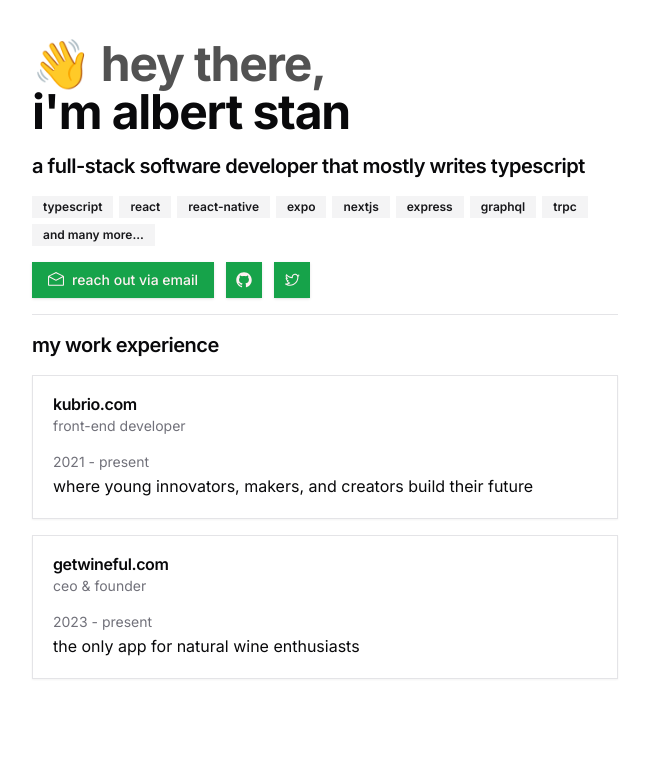
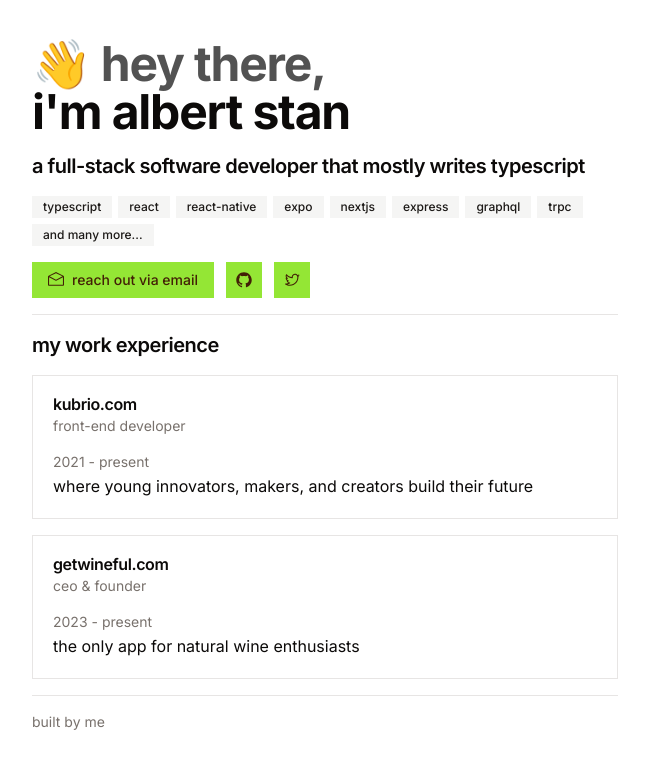
Before and after one commit to abesan27/albertstan.com, a Next.js app: page / in a window 1280 px wide. Shown: the top 768 px of the page, without its empty margins (315-964 px from the left). Built offline with nearby package versions, Linux system fonts and the light colour scheme.

Commit message:
error page and updated ui style & components

```diff
--- a/app/globals.css
+++ b/app/globals.css
@@ -5,47 +5,47 @@
 @layer base {
   :root {
     --background: 0 0% 100%;
-    --foreground: 240 10% 3.9%;
+    --foreground: 20 14.3% 4.1%;
     --card: 0 0% 100%;
-    --card-foreground: 240 10% 3.9%;
+    --card-foreground: 20 14.3% 4.1%;
     --popover: 0 0% 100%;
-    --popover-foreground: 240 10% 3.9%;
-    --primary: 142.1 76.2% 36.3%;
-    --primary-foreground: 355.7 100% 97.3%;
-    --secondary: 240 4.8% 95.9%;
-    --secondary-foreground: 240 5.9% 10%;
-    --muted: 240 4.8% 95.9%;
-    --muted-foreground: 240 3.8% 46.1%;
-    --accent: 240 4.8% 95.9%;
-    --accent-foreground: 240 5.9% 10%;
+    --popover-foreground: 20 14.3% 4.1%;
+    --primary: 87.8 78% 55.5%;
+    --primary-foreground: 26 83.3% 14.1%;
+    --secondary: 60 4.8% 95.9%;
+    --secondary-foreground: 24 9.8% 10%;
+    --muted: 60 4.8% 95.9%;
+    --muted-foreground: 25 5.3% 44.7%;
+    --accent: 60 4.8% 95.9%;
+    --accent-foreground: 24 9.8% 10%;
     --destructive: 0 84.2% 60.2%;
-    --destructive-foreground: 0 0% 98%;
-    --border: 240 5.9% 90%;
-    --input: 240 5.9% 90%;
-    --ring: 142.1 76.2% 36.3%;
+    --destructive-foreground: 60 9.1% 97.8%;
+    --border: 20 5.9% 90%;
+    --input: 20 5.9% 90%;
+    --ring: 20 14.3% 4.1%;
     --radius: 0rem;
   }
 
   .dark {
     --background: 20 14.3% 4.1%;
-    --foreground: 0 0% 95%;
-    --card: 24 9.8% 10%;
-    --card-foreground: 0 0% 95%;
-    --popover: 0 0% 9%;
-    --popover-foreground: 0 0% 95%;
-    --primary: 142.1 70.6% 45.3%;
-    --primary-foreground: 144.9 80.4% 10%;
-    --secondary: 240 3.7% 15.9%;
-    --secondary-foreground: 0 0% 98%;
-    --muted: 0 0% 15%;
-    --muted-foreground: 240 5% 64.9%;
+    --foreground: 60 9.1% 97.8%;
+    --card: 20 14.3% 4.1%;
+    --card-foreground: 60 9.1% 97.8%;
+    --popover: 20 14.3% 4.1%;
+    --popover-foreground: 60 9.1% 97.8%;
+    --primary: 87.8 78% 55.5%;
+    --primary-foreground: 26 83.3% 14.1%;
+    --secondary: 12 6.5% 15.1%;
+    --secondary-foreground: 60 9.1% 97.8%;
+    --muted: 12 6.5% 15.1%;
+    --muted-foreground: 24 5.4% 63.9%;
     --accent: 12 6.5% 15.1%;
-    --accent-foreground: 0 0% 98%;
+    --accent-foreground: 60 9.1% 97.8%;
     --destructive: 0 62.8% 30.6%;
-    --destructive-foreground: 0 85.7% 97.3%;
-    --border: 240 3.7% 15.9%;
-    --input: 240 3.7% 15.9%;
-    --ring: 142.4 71.8% 29.2%;
+    --destructive-foreground: 60 9.1% 97.8%;
+    --border: 12 6.5% 15.1%;
+    --input: 12 6.5% 15.1%;
+    --ring: 35.5 91.7% 32.9%;
   }
 }
 
--- /dev/null
+++ b/app/not-found.tsx
@@ -0,0 +1,14 @@
+"use client";
+
+import { Container } from "@/components/container";
+import { TypographyH4 } from "@/components/typography";
+
+const Error = () => {
+  return (
+    <Container>
+      <TypographyH4>404 error...</TypographyH4>
+    </Container>
+  );
+};
+
+export default Error;
--- a/app/page.tsx
+++ b/app/page.tsx
@@ -1,11 +1,18 @@
 "use client";
+
+import React from "react";
 
 import { Container } from "@/components/container";
 import { Separator } from "@/components/ui/separator";
 import { WorkSection } from "@/components/work-section";
 import { HeaderSection } from "@/components/header-section";
+import { Footer } from "@/components/footer";
 
 const Home = () => {
+  React.useEffect(() => {
+    console.log("i see you sneaking in here :)");
+  }, []);
+
   return (
     <Container>
       <HeaderSection />
@@ -13,6 +20,10 @@ const Home = () => {
       <Separator />
 
       <WorkSection />
+
+      <Separator />
+
+      <Footer />
     </Container>
   );
 };
--- /dev/null
+++ b/components/footer.tsx
@@ -0,0 +1,11 @@
+import { TypographyMuted } from "@/components/typography";
+
+const Footer = () => {
+  return (
+    <div>
+      <TypographyMuted>built by me</TypographyMuted>
+    </div>
+  );
+};
+
+export { Footer };
--- a/components/typography.tsx
+++ b/components/typography.tsx
@@ -30,6 +30,10 @@ const TypographyBlockquote = ({ children }: TypographyProps) => {
   return <blockquote className="mt-6 border-l-2 pl-6 italic">{children}</blockquote>;
 };
 
+const TypographyMuted = ({ children }: TypographyProps) => {
+  return <p className="text-sm text-muted-foreground">{children}</p>;
+};
+
 export {
   TypographyH1,
   TypographyH2,
@@ -37,4 +41,5 @@ export {
   TypographyH4,
   TypographyP,
   TypographyBlockquote,
+  TypographyMuted,
 };
--- a/components/ui/badge.tsx
+++ b/components/ui/badge.tsx
@@ -1,19 +1,16 @@
-import * as React from "react"
-import { cva, type VariantProps } from "class-variance-authority"
+import * as React from "react";
+import { cva, type VariantProps } from "class-variance-authority";
 
-import { cn } from "@/lib/utils"
+import { cn } from "@/lib/utils";
 
 const badgeVariants = cva(
-  "inline-flex items-center rounded-md border px-2.5 py-0.5 text-xs font-semibold transition-colors focus:outline-none focus:ring-2 focus:ring-ring focus:ring-offset-2",
+  "inline-flex items-center rounded-md border px-2.5 py-0.5 text-xs font-medium transition-colors focus:outline-none focus:ring-2 focus:ring-ring focus:ring-offset-2",
   {
     variants: {
       variant: {
-        default:
-          "border-transparent bg-primary text-primary-foreground shadow hover:bg-primary/80",
-        secondary:
-          "border-transparent bg-secondary text-secondary-foreground hover:bg-secondary/80",
-        destructive:
-          "border-transparent bg-destructive text-destructive-foreground shadow hover:bg-destructive/80",
+        default: "border-transparent bg-primary text-primary-foreground",
+        secondary: "border-transparent bg-secondary text-secondary-foreground",
+        destructive: "border-transparent bg-destructive text-destructive-foreground",
         outline: "text-foreground",
       },
     },
@@ -21,16 +18,14 @@ const badgeVariants = cva(
       variant: "default",
     },
   }
-)
+);
 
 export interface BadgeProps
   extends React.HTMLAttributes<HTMLDivElement>,
     VariantProps<typeof badgeVariants> {}
 
 function Badge({ className, variant, ...props }: BadgeProps) {
-  return (
-    <div className={cn(badgeVariants({ variant }), className)} {...props} />
-  )
+  return <div className={cn(badgeVariants({ variant }), className)} {...props} />;
 }
 
-export { Badge, badgeVariants }
+export { Badge, badgeVariants };
--- a/components/ui/button.tsx
+++ b/components/ui/button.tsx
@@ -1,22 +1,19 @@
-import * as React from "react"
-import { Slot } from "@radix-ui/react-slot"
-import { cva, type VariantProps } from "class-variance-authority"
+import * as React from "react";
+import { Slot } from "@radix-ui/react-slot";
+import { cva, type VariantProps } from "class-variance-authority";
 
-import { cn } from "@/lib/utils"
+import { cn } from "@/lib/utils";
 
 const buttonVariants = cva(
   "inline-flex items-center justify-center rounded-md text-sm font-medium transition-colors focus-visible:outline-none focus-visible:ring-1 focus-visible:ring-ring disabled:pointer-events-none disabled:opacity-50",
   {
     variants: {
       variant: {
-        default:
-          "bg-primary text-primary-foreground shadow hover:bg-primary/90",
-        destructive:
-          "bg-destructive text-destructive-foreground shadow-sm hover:bg-destructive/90",
+        default: "bg-primary text-primary-foreground hover:bg-primary/80",
+        destructive: "bg-destructive text-destructive-foreground shadow-sm hover:bg-destructive/90",
         outline:
           "border border-input bg-transparent shadow-sm hover:bg-accent hover:text-accent-foreground",
-        secondary:
-          "bg-secondary text-secondary-foreground shadow-sm hover:bg-secondary/80",
+        secondary: "bg-secondary text-secondary-foreground shadow-sm hover:bg-secondary/80",
         ghost: "hover:bg-accent hover:text-accent-foreground",
         link: "text-primary underline-offset-4 hover:underline",
       },
@@ -32,26 +29,22 @@ const buttonVariants = cva(
       size: "default",
     },
   }
-)
+);
 
 export interface ButtonProps
   extends React.ButtonHTMLAttributes<HTMLButtonElement>,
     VariantProps<typeof buttonVariants> {
-  asChild?: boolean
+  asChild?: boolean;
 }
 
 const Button = React.forwardRef<HTMLButtonElement, ButtonProps>(
   ({ className, variant, size, asChild = false, ...props }, ref) => {
-    const Comp = asChild ? Slot : "button"
+    const Comp = asChild ? Slot : "button";
     return (
-      <Comp
-        className={cn(buttonVariants({ variant, size, className }))}
-        ref={ref}
-        {...props}
-      />
-    )
+      <Comp className={cn(buttonVariants({ variant, size, className }))} ref={ref} {...props} />
+    );
   }
-)
-Button.displayName = "Button"
+);
+Button.displayName = "Button";
 
-export { Button, buttonVariants }
+export { Button, buttonVariants };
--- a/components/ui/card.tsx
+++ b/components/ui/card.tsx
@@ -4,11 +4,7 @@ import { cn } from "@/lib/utils";
 
 const Card = React.forwardRef<HTMLDivElement, React.HTMLAttributes<HTMLDivElement>>(
   ({ className, ...props }, ref) => (
-    <div
-      ref={ref}
-      className={cn("border bg-card text-card-foreground shadow-sm", className)}
-      {...props}
-    />
+    <div ref={ref} className={cn("border bg-card text-card-foreground", className)} {...props} />
   )
 );
 Card.displayName = "Card";
```
